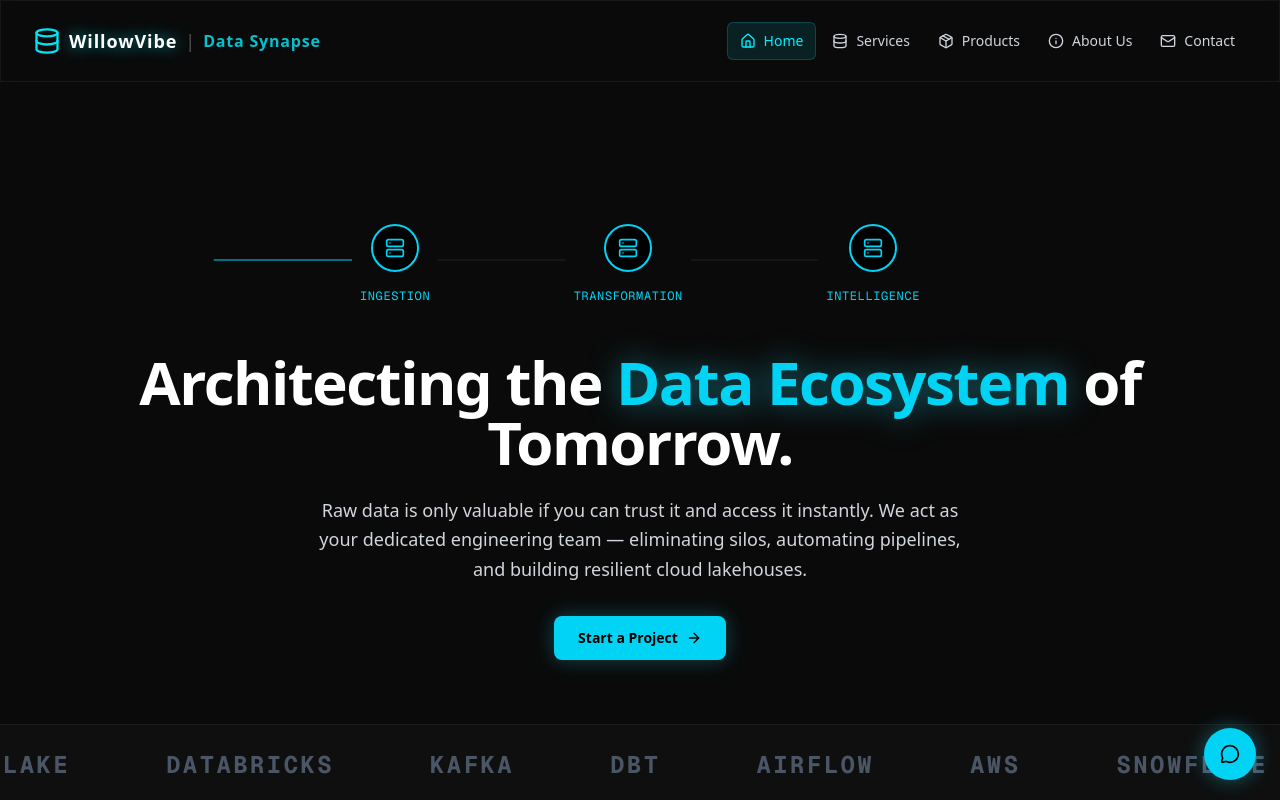
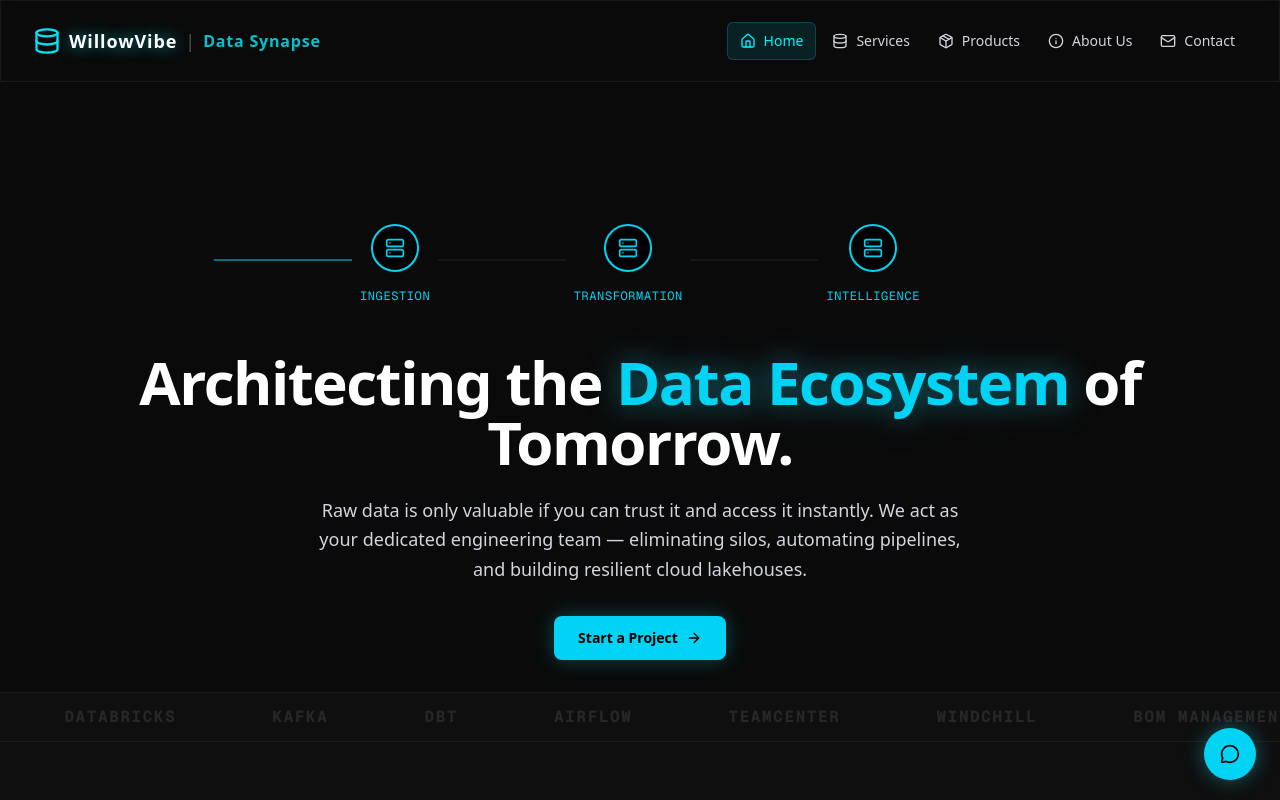
Before and after one commit to Sruthi-ng/willowvibe-web, a Next.js app: page / in a window 1280 px wide. Shown: the top 800 px of the page. Built offline with nearby package versions, Linux system fonts and the light colour scheme.

Commit message:
Update Trust Ticker and Hero padding

```diff
--- a/src/app/page.tsx
+++ b/src/app/page.tsx
@@ -463,7 +463,7 @@ export default function Home() {
     <div className="flex flex-col items-center min-h-screen bg-neutral-950 text-white overflow-x-hidden selection:bg-cyan-400/30">
 
       {/* 1. HERO */}
-      <section className="relative w-full max-w-7xl mx-auto px-4 pt-8 pb-6 md:pt-24 md:pb-16 text-center">
+      <section className="relative w-full max-w-7xl mx-auto px-4 pt-8 pb-2 md:pt-24 md:pb-8 text-center">
         <div className="absolute top-1/2 left-1/2 -translate-x-1/2 -translate-y-1/2 w-[600px] h-[600px] bg-cyan-600/10 rounded-full blur-[120px] -z-10 animate-pulse" />
         <div className="w-full max-w-xl mx-auto relative mb-6 md:mb-8 pt-2 md:pt-8">
           <div className="absolute left-0 right-0 top-1/2 h-px bg-white/10 -translate-y-1/2 z-0 mt-3">
@@ -496,12 +496,12 @@ export default function Home() {
       </section>
 
       {/* 2. TRUST TICKER */}
-      <section className="w-full border-y border-white/5 bg-white/[0.02] py-4 md:py-6 overflow-hidden">
+      <section className="w-full border-y border-white/5 bg-white/[0.02] py-2 md:py-3 overflow-hidden">
         <div className="w-full relative flex overflow-hidden">
           <motion.div className="flex gap-6 md:gap-24 whitespace-nowrap px-4 md:px-12"
-            animate={{ x: [0, -800] }} transition={{ repeat: Infinity, ease: "linear", duration: 18 }}>
-            {["AWS", "SNOWFLAKE", "DATABRICKS", "KAFKA", "DBT", "AIRFLOW", "AWS", "SNOWFLAKE", "DATABRICKS", "KAFKA", "DBT", "AIRFLOW"].map((tech, i) => (
-              <span key={i} className="text-xs md:text-2xl font-mono font-bold text-gray-600 tracking-widest uppercase">{tech}</span>
+            animate={{ x: [0, -2000] }} transition={{ repeat: Infinity, ease: "linear", duration: 40 }}>
+            {["AWS", "SNOWFLAKE", "DATABRICKS", "KAFKA", "DBT", "AIRFLOW", "TEAMCENTER", "WINDCHILL", "BOM MANAGEMENT", "VARIANT CONFIGURATION", "CHANGE CONTROL", "ENOVIA", "AWS", "SNOWFLAKE", "DATABRICKS", "KAFKA", "DBT", "AIRFLOW", "TEAMCENTER", "WINDCHILL", "BOM MANAGEMENT", "VARIANT CONFIGURATION", "CHANGE CONTROL", "ENOVIA"].map((tech, i) => (
+              <span key={i} className="text-[10px] md:text-base font-mono font-bold text-white/10 tracking-widest uppercase">{tech}</span>
             ))}
           </motion.div>
         </div>
```
